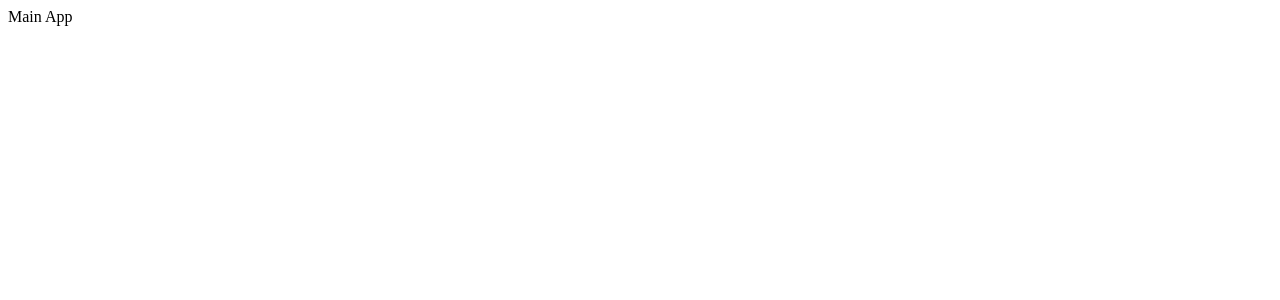
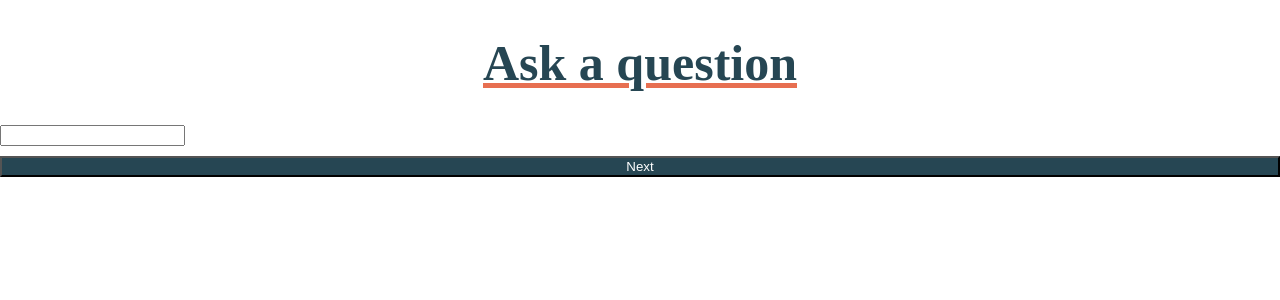
Before and after one commit to arthursiq5/decider, a Vue app: page / in a window 1280 px wide. Shown: the top 300 px of the page. Built offline with nearby package versions, Linux system fonts and the light colour scheme.

Commit message:
Adicionado comportamento e estilo básico

```diff
--- a/src/App.vue
+++ b/src/App.vue
@@ -1,11 +1,35 @@
 <template>
-  Main App
+
+  <component
+    :is="screens[position]"
+  />
 </template>
 
 <script>
+  import appInitial from './components/app-initial.vue'
+  import appConfirm from './components/app-confirm.vue'
+  import appResults from './components/app-results.vue'
+
+  export default {
+    components: {
+      appInitial,
+      appConfirm,
+      appResults
+    },
+    data() {
+      return {
+        screens: [
+          'appInitial',
+          'appConfirm',
+          'appResults'
+        ],
+        position: 0,
+      }
+    }
+  }
 
 </script>
 
 <style>
-
+  @import './assets/style.css';
 </style>
--- /dev/null
+++ b/src/components/app-confirm.vue
@@ -0,0 +1,11 @@
+<template>
+    Confirm
+</template>
+
+<script>
+
+</script>
+
+<style>
+
+</style>
--- /dev/null
+++ b/src/components/app-initial.vue
@@ -0,0 +1,17 @@
+<template>
+    <div>
+        <h1>Ask a question</h1>
+        <div class="mb-3">
+            <input type="text" name="question" class="form-control" id="question:text">
+        </div>
+        <button class="btn">Next</button>
+    </div>
+</template>
+
+<script>
+
+</script>
+
+<style>
+
+</style>
--- /dev/null
+++ b/src/components/app-results.vue
@@ -0,0 +1,10 @@
+<template>
+    Results
+</template>
+
+<script>
+
+</script>
+
+<style>
+</style>
```
Also changed, not shown: src/components/confirm.vue (deleted), src/components/initial.vue (deleted), src/components/results.vue (deleted).
